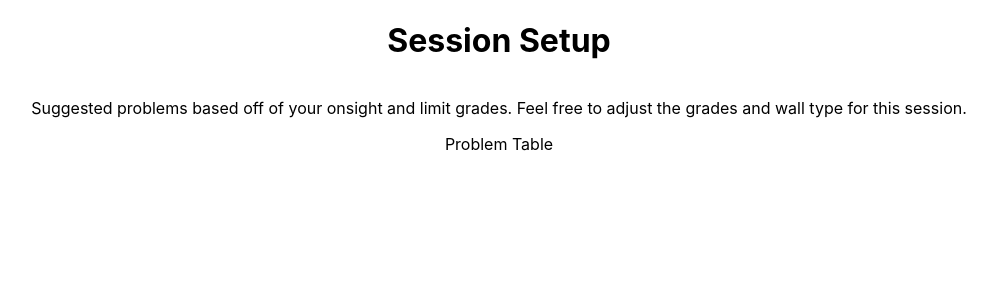
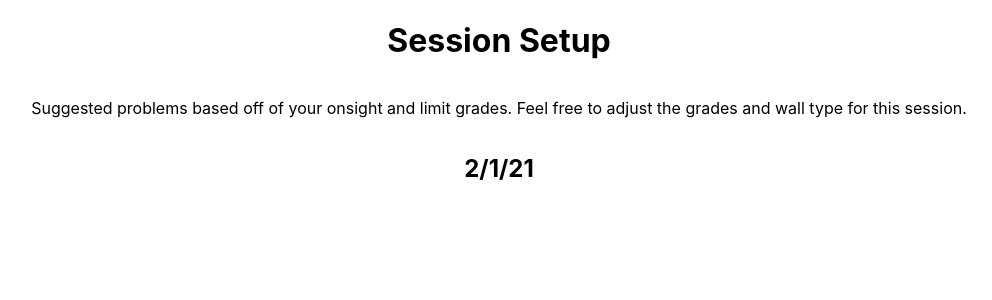
Before and after one commit to dscription/power-endurance, a React (Create React App) app: page / in a window 1280 px wide. Shown: the top 300 px of the page, without its empty margins (141-1133 px from the left). Built offline with nearby package versions, Linux system fonts and the light colour scheme.

Commit message:
set state with userData

```diff
--- a/src/App.js
+++ b/src/App.js
@@ -1,13 +1,18 @@
 import { user } from './SampleData';
-import React, { useState } from 'react';
+import React, { useState, useEffect } from 'react';
 import SessionSetup from './pages/SessionSetup/SessionSetup';
 import { Container } from './components/styled/Container';
 
 function App() {
-  const [userData, setUserData] = useState(user);
+  const [userData, setUserData] = useState('');
+
+  useEffect(() => {
+    setUserData(user);
+  }, [user]);
+
   return (
     <Container>
-      <SessionSetup />
+      {userData && <SessionSetup session={userData.session} />}
     </Container>
   );
 }
--- a/src/components/ProblemList/ProblemList.jsx
+++ b/src/components/ProblemList/ProblemList.jsx
@@ -1,5 +1,5 @@
-const ProblemList = () => {
-  return ( <>Problem Table</> );
+const ProblemList = ({rounds}) => {
+  return ( <></> );
 }
 
 export default ProblemList;
--- a/src/pages/SessionSetup/SessionSetup.jsx
+++ b/src/pages/SessionSetup/SessionSetup.jsx
@@ -1,6 +1,6 @@
-import ProblemTable from '../../components/ProblemTable/ProblemTable';
+import ProblemList from '../../components/ProblemList/ProblemList';
 
-const SessionSetup = () => {
+const SessionSetup = ({ session }) => {
   return (
     <>
       <h1>Session Setup</h1>
@@ -8,7 +8,8 @@ const SessionSetup = () => {
         Suggested problems based off of your onsight and limit grades. Feel free
         to adjust the grades and wall type for this session.
       </p>
-      <ProblemTable />
+      <h2>{session.date}</h2>
+      <ProblemList rounds={session.rounds} />
     </>
   );
 };
```
